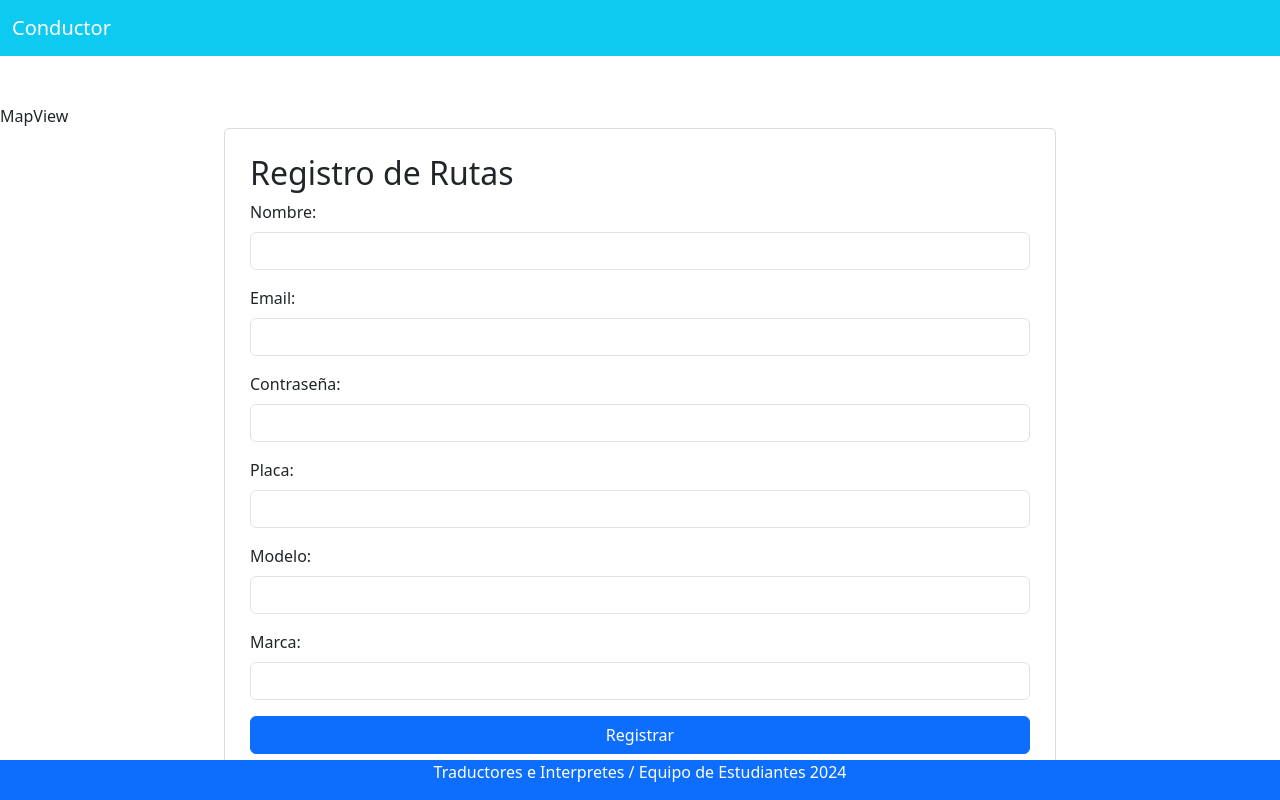
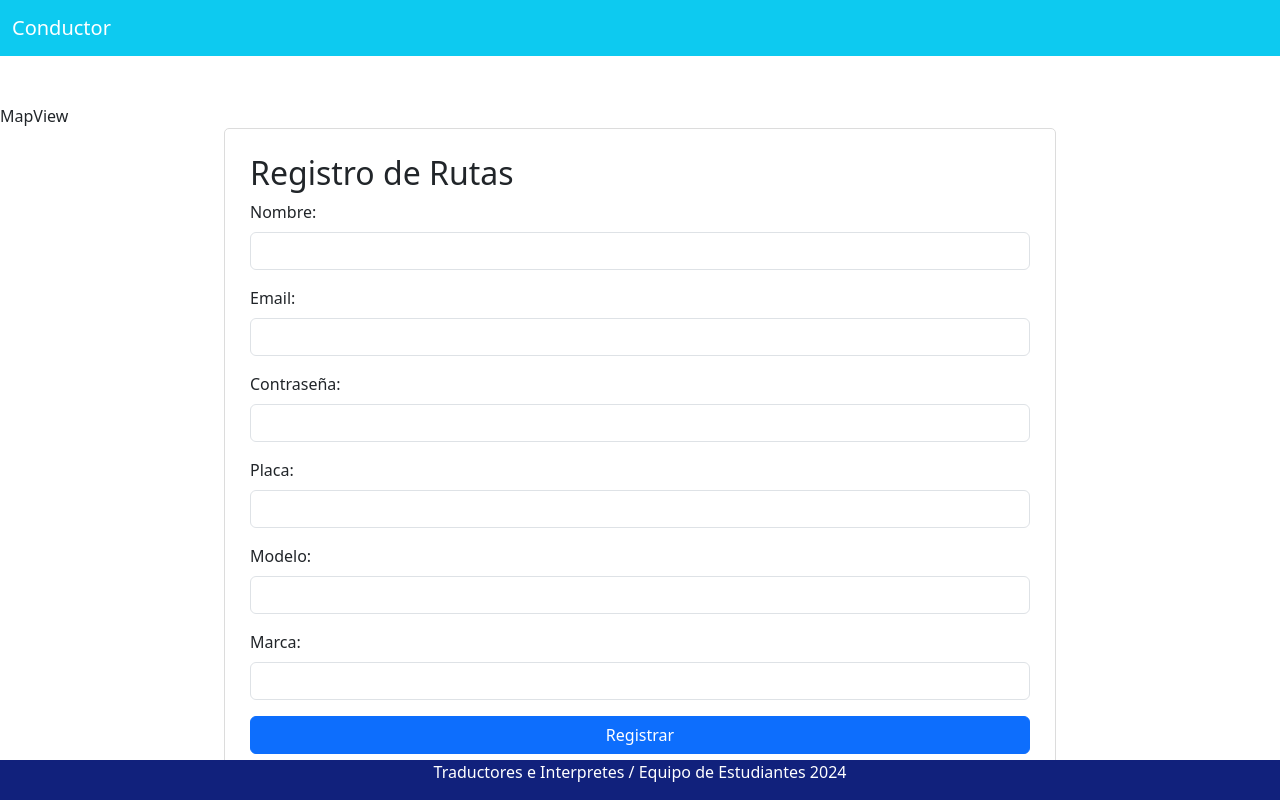
Before and after one commit to victormld/transunerg-front, a React (Create React App) app: page / in a window 1280 px wide. Built offline with nearby package versions, Linux system fonts and the light colour scheme.

Commit message:
[FIX]-Estilos

```diff
--- a/src/App.css
+++ b/src/App.css
@@ -19,3 +19,7 @@
   border: 1px solid gainsboro;
   border-radius: 5px;
 }
+
+.bg-fondos{
+  background-color: rgb(17, 33, 124);
+}
--- a/src/components/Footer.jsx
+++ b/src/components/Footer.jsx
@@ -4,7 +4,7 @@ import { Nav } from 'reactstrap';
 
 const Footer = () => {
     return (
-        <Nav className='bg-primary text-white fixed-bottom'>
+        <Nav className='bg-fondos text-white fixed-bottom'>
             <p id="barraInferior" className='container-fluid text-center'>Traductores e Interpretes / Equipo de Estudiantes 2024</p>
         </Nav>
     );
```
